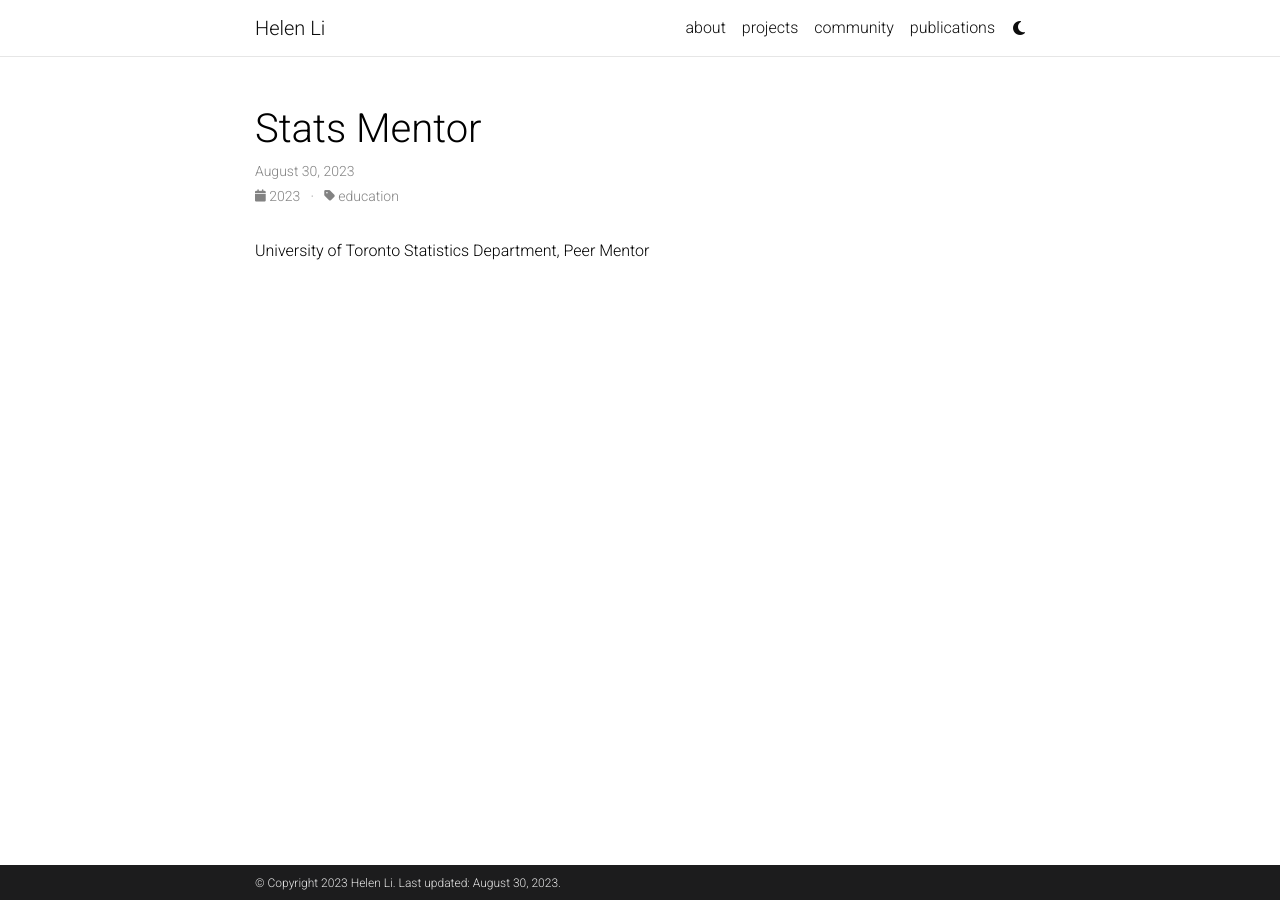
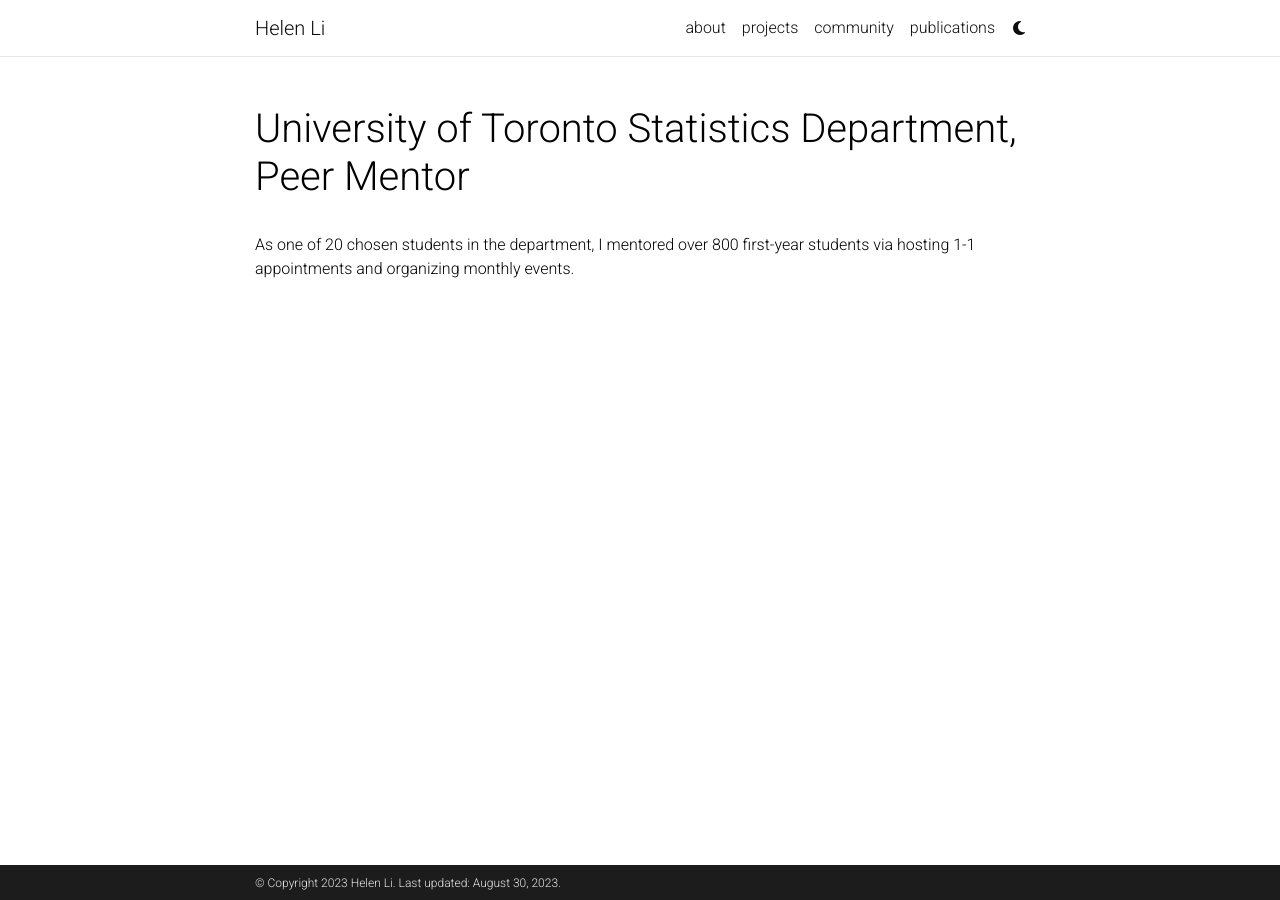
Before and after one commit to helen-li/helen-li.github.io, a Jekyll site: the page built from _community/stats-mentor.md, in a window 1280 px wide. Built offline with Jekyll 4.4.1, drawn with Linux system fonts in a browser that asks for light colours; comment, search, counter and statistics services are not loaded; a style sheet for code colours, icons or effects is not loaded.

Commit message:
aug 2023 community updates

```diff
--- a/_community/stats-mentor.md
+++ b/_community/stats-mentor.md
@@ -1,10 +1,11 @@
 ---
-layout: post
-datestring: 2023-2024
+layout: page
+title: University of Toronto Statistics Department, Peer Mentor
+datestring: 2023-Now
 category: education
-order: 2
-inline: true
+order: 3
+inline: false
 related_posts: false
 ---
 
-University of Toronto Statistics Department, Peer Mentor
+As one of 20 chosen students in the department, I mentored over 800 first-year students via hosting 1-1 appointments and organizing monthly events.
```
Also changed, not shown: _community/dcs-ambassador.md (added, +21 -0 lines), _community/dcs-day.md (deleted, +0 -10 lines), _community/in-the-loop.md (added, +18 -0 lines), _community/wit-conference.md (+1 -1 lines).
